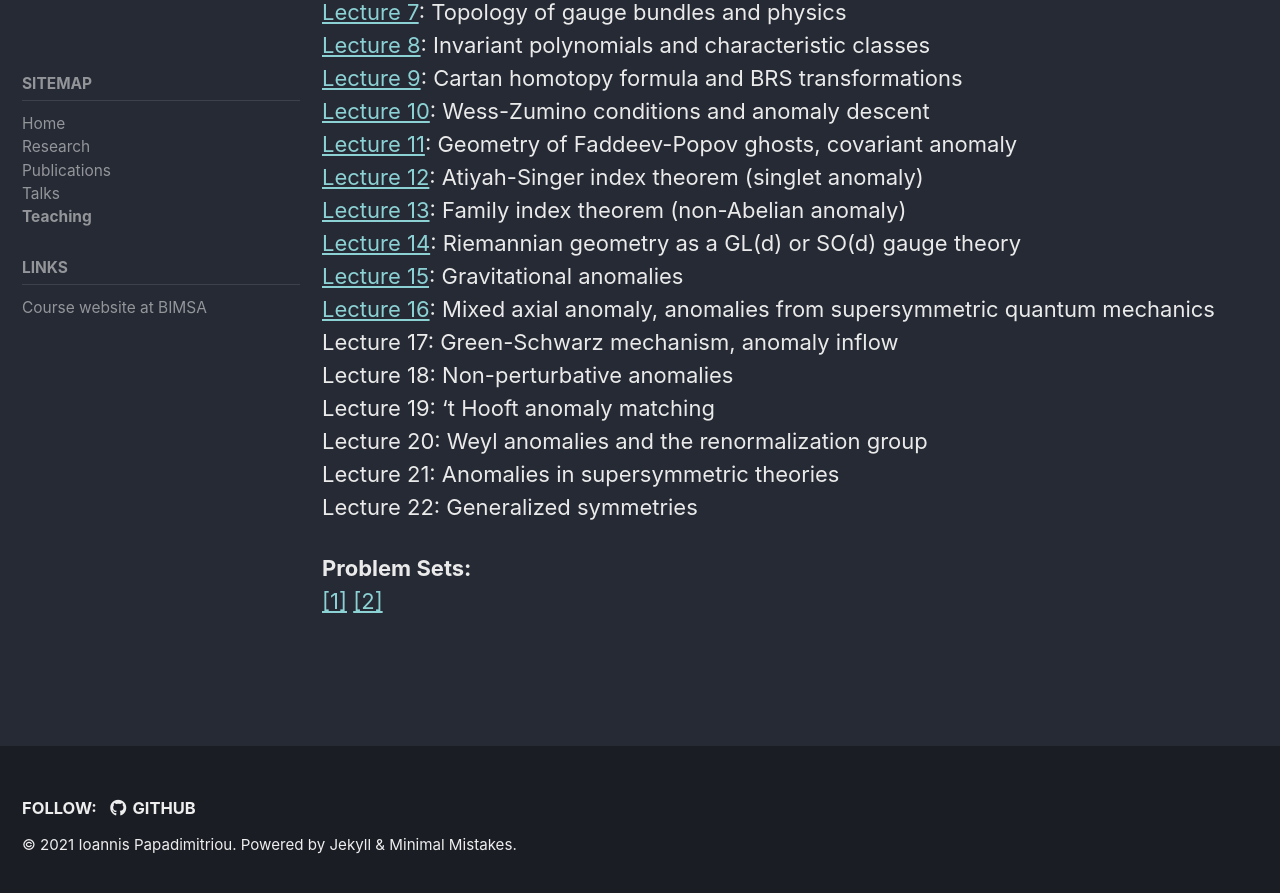
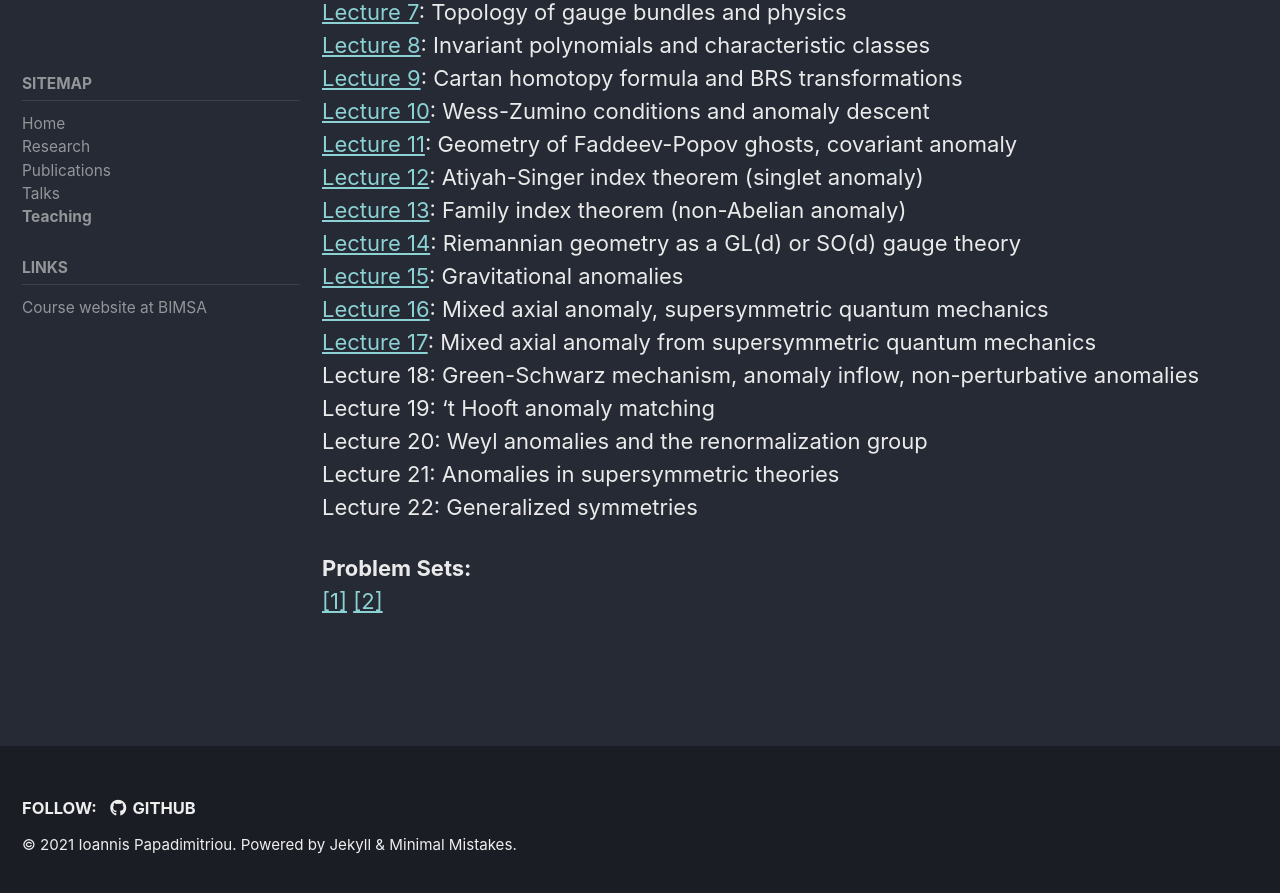
Before and after one commit to ipapadimitriou/ipapadimitriou.github.io, a Jekyll site: the page built from _pages/teaching.md, in a window 1280 px wide and 900 px high, scrolled down 1605 px. Shown: the top 893 px of the window. Built offline with Jekyll 4.4.1, drawn with Linux system fonts in a browser that asks for light colours; cached includes are drawn as plain includes.

Commit message:
Uploaded Lecture 17 of QFT Anomalies course

```diff
--- a/_pages/teaching.md
+++ b/_pages/teaching.md
@@ -72,9 +72,9 @@ c) Lie algebras and groups<br>
 [Lecture 13](./attachments/teaching/QFT Anomalies and Applications 2021/lecture notes/QFT Anomalies - Lecture 13.pdf): Family index theorem (non-Abelian anomaly)<br>
 [Lecture 14](./attachments/teaching/QFT Anomalies and Applications 2021/lecture notes/QFT Anomalies - Lecture 14.pdf): Riemannian geometry as a GL(d) or SO(d) gauge theory<br>
 [Lecture 15](./attachments/teaching/QFT Anomalies and Applications 2021/lecture notes/QFT Anomalies - Lecture 15.pdf): Gravitational anomalies<br>
-[Lecture 16](./attachments/teaching/QFT Anomalies and Applications 2021/lecture notes/QFT Anomalies - Lecture 16.pdf): Mixed axial anomaly, anomalies from supersymmetric quantum mechanics<br>
-Lecture 17: Green-Schwarz mechanism, anomaly inflow<br>
-Lecture 18: Non-perturbative anomalies<br>
+[Lecture 16](./attachments/teaching/QFT Anomalies and Applications 2021/lecture notes/QFT Anomalies - Lecture 16.pdf): Mixed axial anomaly, supersymmetric quantum mechanics<br>
+[Lecture 17](./attachments/teaching/QFT Anomalies and Applications 2021/lecture notes/QFT Anomalies - Lecture 17.pdf): Mixed axial anomaly from supersymmetric quantum mechanics<br>
+Lecture 18: Green-Schwarz mechanism, anomaly inflow, non-perturbative anomalies<br>
 Lecture 19: 't Hooft anomaly matching<br>
 Lecture 20: Weyl anomalies and the renormalization group<br>
 Lecture 21: Anomalies in supersymmetric theories<br>
```
Also changed, not shown: 1 other file.
